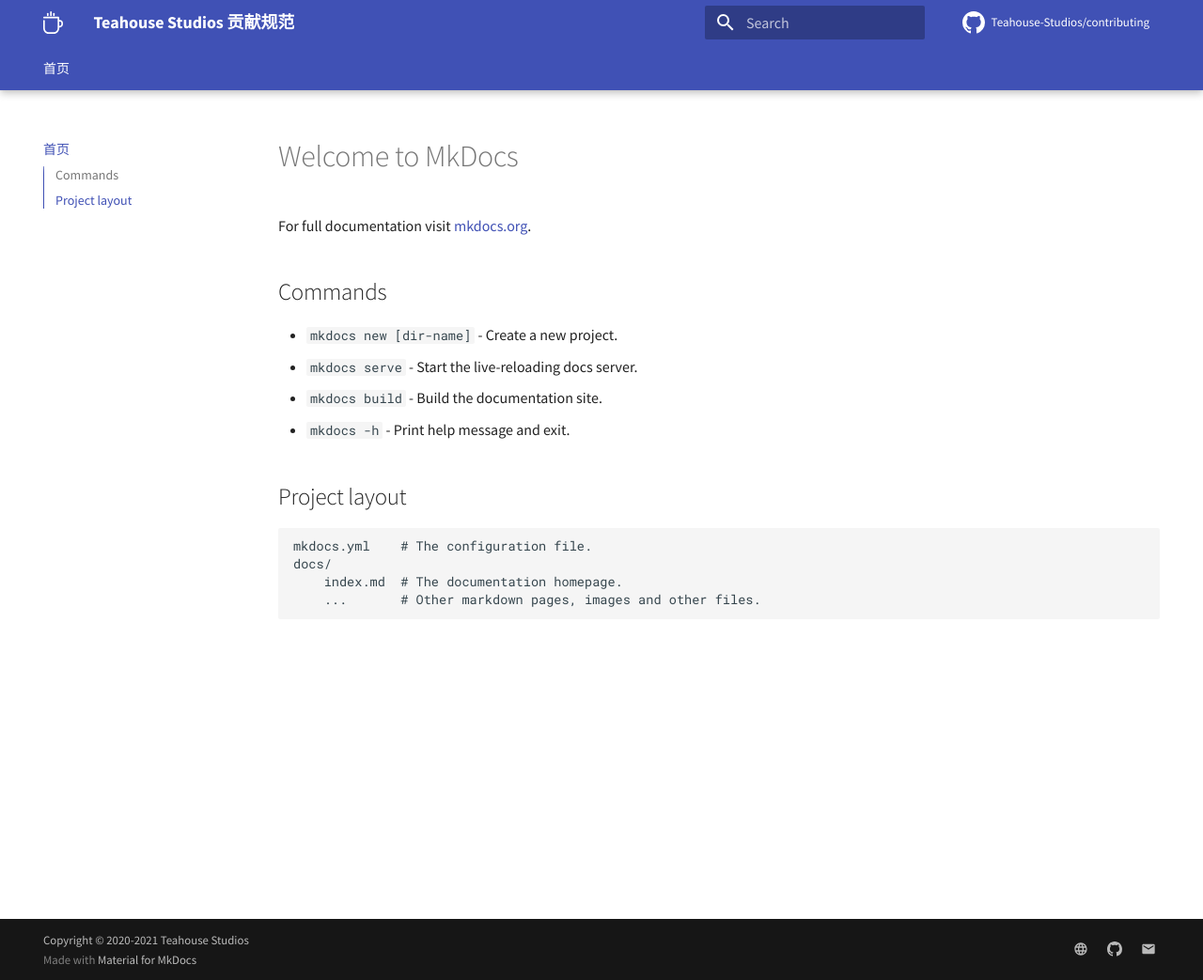
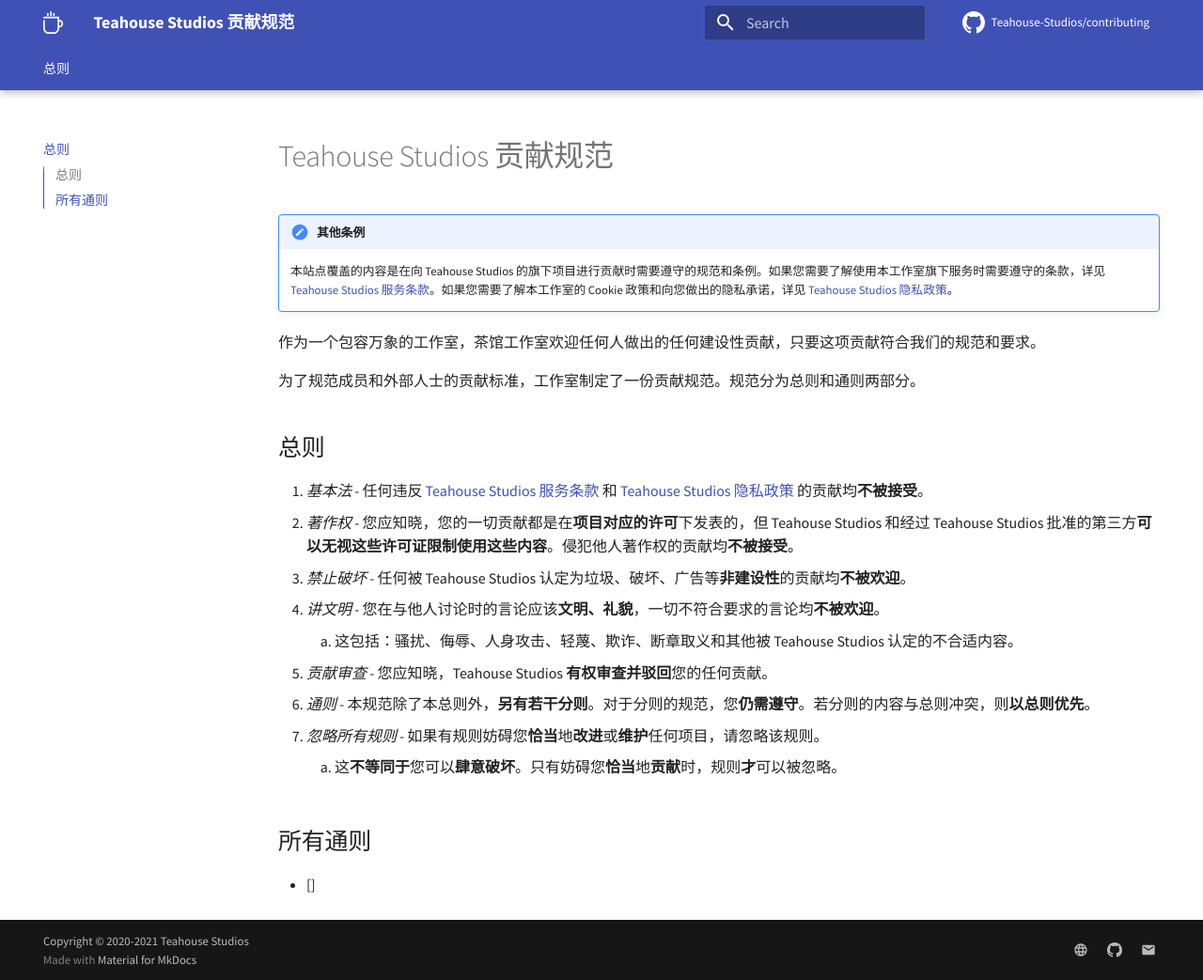
Before and after one commit to Teahouse-Studios/contributing, an MkDocs documentation site: the page built from docs/index.md, in a window 1280 px wide and 1043 px high. Shown: the whole window at 94% size. Built offline with MkDocs 1.6.1 and Material for MkDocs 9.7.7, drawn with Linux system fonts in a browser that asks for light colours; some web fonts are replaced; comment, search, counter and statistics services are not loaded.

Commit message:
📝 总则

```diff
--- a/docs/index.md
+++ b/docs/index.md
@@ -1,17 +1,25 @@
-# Welcome to MkDocs
+# Teahouse Studios 贡献规范
 
-For full documentation visit [mkdocs.org](https://www.mkdocs.org).
+!!! seealso "其他条例"
+    本站点覆盖的内容是在向 Teahouse Studios 的旗下项目进行贡献时需要遵守的规范和条例。如果您需要了解使用本工作室旗下服务时需要遵守的条款，详见 [Teahouse Studios
+    服务条款](https://teahou.se/terms)。如果您需要了解本工作室的 Cookie 政策和向您做出的隐私承诺，详见 [Teahouse Studios 隐私政策](https://teahou.se/privacy)。
 
-## Commands
+作为一个包容万象的工作室，茶馆工作室欢迎任何人做出的任何建设性贡献，只要这项贡献符合我们的规范和要求。
 
-* `mkdocs new [dir-name]` - Create a new project.
-* `mkdocs serve` - Start the live-reloading docs server.
-* `mkdocs build` - Build the documentation site.
-* `mkdocs -h` - Print help message and exit.
+为了规范成员和外部人士的贡献标准，工作室制定了一份贡献规范。规范分为总则和通则两部分。
 
-## Project layout
+## 总则
 
-    mkdocs.yml    # The configuration file.
-    docs/
-        index.md  # The documentation homepage.
-        ...       # Other markdown pages, images and other files.
+1. *基本法* - 任何违反 [Teahouse Studios 服务条款](https://teahou.se/terms) 和 [Teahouse Studios 隐私政策](https://teahou.se/privacy) 的贡献均<strong>不被接受</strong>。
+2. *著作权* - 您应知晓，您的一切贡献都是在<strong>项目对应的许可</strong>下发表的，但 Teahouse Studios 和经过 Teahouse Studios 批准的第三方<strong>可以无视这些许可证限制使用这些内容</strong>。侵犯他人著作权的贡献均<strong>不被接受</strong>。
+3. *禁止破坏* - 任何被 Teahouse Studios 认定为垃圾、破坏、广告等<strong>非建设性</strong>的贡献均<strong>不被欢迎</strong>。
+4. *讲文明* - 您在与他人讨论时的言论应该<strong>文明、礼貌</strong>，一切不符合要求的言论均<strong>不被欢迎</strong>。
+    1. 这包括：骚扰、侮辱、人身攻击、轻蔑、欺诈、断章取义和其他被 Teahouse Studios 认定的不合适内容。
+5. *贡献审查* - 您应知晓，Teahouse Studios <strong>有权审查并驳回</strong>您的任何贡献。
+5. *通则* - 本规范除了本总则外，<strong>另有若干分则</strong>。对于分则的规范，您<strong>仍需遵守</strong>。若分则的内容与总则冲突，则<strong>以总则优先</strong>。
+6. *忽略所有规则* - 如果有规则妨碍您<strong>恰当</strong>地<strong>改进</strong>或<strong>维护</strong>任何项目，请忽略该规则。
+    1. 这<strong>不等同于</strong>您可以<strong>肆意破坏</strong>。只有妨碍您<strong>恰当</strong>地<strong>贡献</strong>时，规则<strong>才</strong>可以被忽略。
+
+## 所有通则
+
+- []
--- a/mkdocs.yml
+++ b/mkdocs.yml
@@ -10,7 +10,7 @@ repo_url: https://github.com/Teahouse-Studios/contributing
 repo_name: Teahouse-Studios/contributing
 
 nav:
-  - 首页: index.md
+  - 总则: index.md
 
 theme:
   name: material
```
